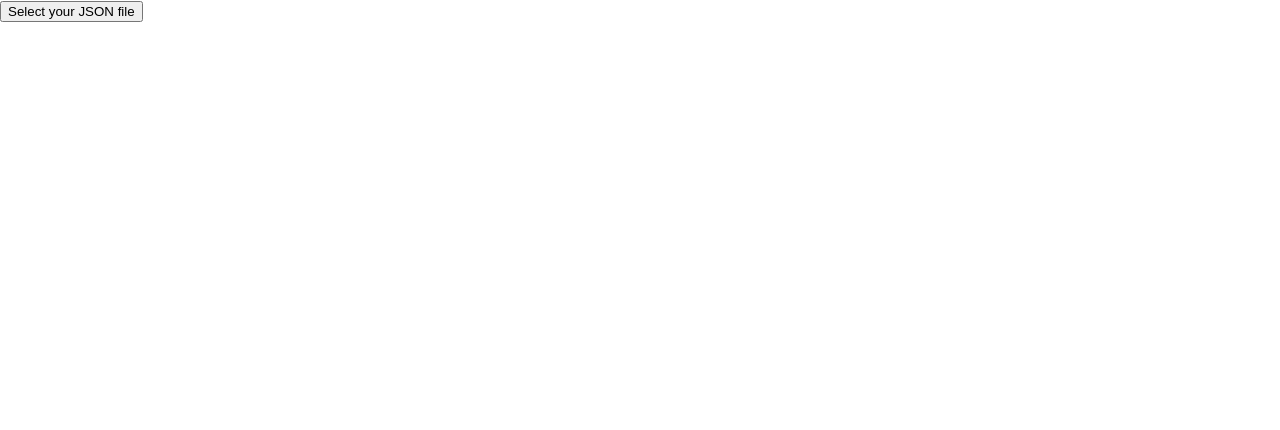
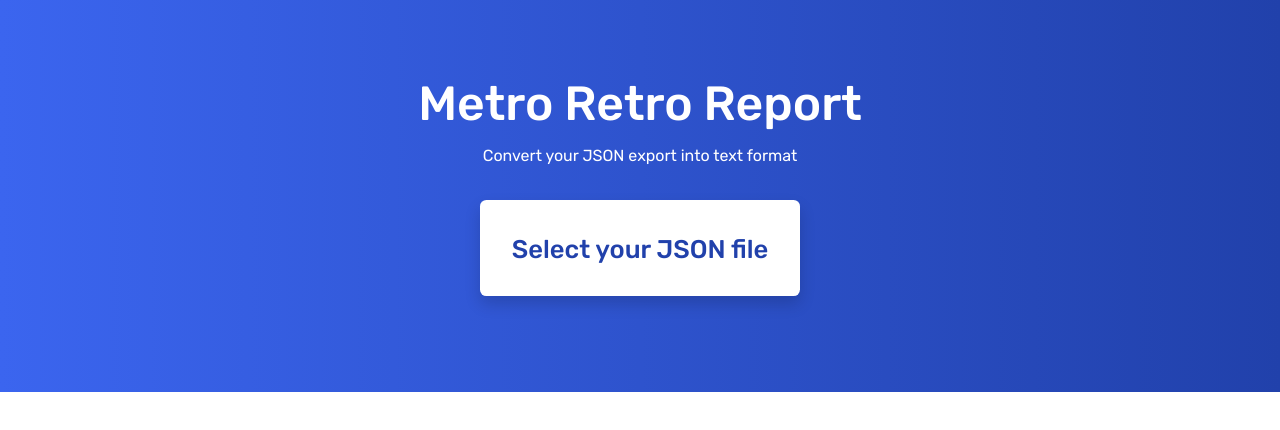
Before and after one commit to PaulCailly/metro-retro-report, a Next.js app: page / in a window 1280 px wide. Shown: the top 430 px of the page. Built offline with nearby package versions, Linux system fonts and the light colour scheme.

Commit message:
enhance design

```diff
--- a/package.json
+++ b/package.json
@@ -14,7 +14,8 @@
     "next": "12.0.1",
     "next-connect": "^0.11.0",
     "react": "17.0.2",
-    "react-dom": "17.0.2"
+    "react-dom": "17.0.2",
+    "react-toastify": "^8.0.3"
   },
   "devDependencies": {
     "@types/multer": "^1.4.7",
--- a/pages/_app.tsx
+++ b/pages/_app.tsx
@@ -1,5 +1,7 @@
 import "../styles/globals.css";
+import "react-toastify/dist/ReactToastify.css";
 import type { AppProps } from "next/app";
+import { ToastContainer } from "react-toastify";
 
 function MyApp({ Component, pageProps }: AppProps) {
   return <Component {...pageProps} />;
--- /dev/null
+++ b/pages/_document.tsx
@@ -0,0 +1,33 @@
+import Document, { Html, Head, Main, NextScript } from "next/document";
+
+class MyDocument extends Document {
+  render() {
+    return (
+      <Html>
+        <Head>
+          <meta
+            name="description"
+            content="Create text reports from MetroRetro"
+          />
+          <link rel="icon" href="/favicon.ico" />
+          <link rel="preconnect" href="https://fonts.googleapis.com" />
+          <link
+            rel="preconnect"
+            href="https://fonts.gstatic.com"
+            crossOrigin="anonymous"
+          />
+          <link
+            href="https://fonts.googleapis.com/css2?family=Rubik:wght@400;500&display=swap"
+            rel="stylesheet"
+          />
+        </Head>
+        <body>
+          <Main />
+          <NextScript />
+        </body>
+      </Html>
+    );
+  }
+}
+
+export default MyDocument;
--- a/pages/index.tsx
+++ b/pages/index.tsx
@@ -2,6 +2,7 @@
 import type { NextPage } from "next";
 import Head from "next/head";
 import React, { useState } from "react";
+import { toast, ToastContainer } from "react-toastify";
 import UploadButton from "../components/UploadButton";
 
 const Home: NextPage = () => {
@@ -13,26 +14,36 @@
     });
 
     setReport(response.data.data);
+    navigator.clipboard.writeText(response.data.data);
+    toast("📋 Copied to clipboard", {
+      position: "top-right",
+      hideProgressBar: true,
+      autoClose: 3000,
+      closeOnClick: true,
+      closeButton: false,
+      className: "toast",
+    });
   };
 
   return (
-    <div>
+    <>
       <Head>
         <title>MetroRetro Reports</title>
-        <meta
-          name="description"
-          content="Create text reports from MetroRetro"
-        />
-        <link rel="icon" href="/favicon.ico" />
       </Head>
 
-      <div>
-        <div>
-          <UploadButton onChange={onChange} />
-          <pre>{report}</pre>
+      <ToastContainer />
+      <div className="container">
+        <div className="title">Metro Retro Report</div>
+        <div className="subtitle">
+          Convert your JSON export into text format
         </div>
+
+        <UploadButton onChange={onChange} />
       </div>
-    </div>
+      <div className="report">
+        <pre>{report}</pre>
+      </div>
+    </>
   );
 };
 
--- a/styles/globals.css
+++ b/styles/globals.css
@@ -2,8 +2,7 @@
 body {
   padding: 0;
   margin: 0;
-  font-family: -apple-system, BlinkMacSystemFont, Segoe UI, Roboto, Oxygen,
-    Ubuntu, Cantarell, Fira Sans, Droid Sans, Helvetica Neue, sans-serif;
+  font-family: "Rubik", sans-serif;
 }
 
 a {
@@ -15,6 +14,80 @@
   box-sizing: border-box;
 }
 
-input {
+.container {
+  padding: 4rem 0;
+  display: flex;
+  flex-direction: column;
+  justify-content: center;
+  align-items: center;
+  background: #2141ab;
+  background: linear-gradient(to left, #2141ab 0%, #3b65ef 100%);
+  color: #ffffff;
+}
+
+.container button {
+  text-align: center;
+  display: inline-block;
+  position: relative;
+  box-sizing: content-box;
+  height: 5rem;
+  margin: 2rem;
+  border: 0;
+  padding: 0.5rem 2rem;
+  border-radius: 0.4rem;
+  background: #fff;
+  box-shadow: 0rem 0.5rem 1rem rgb(0 0 0 / 16%);
+  color: #2141ab;
+  font-weight: 500;
+  font-family: "Rubik", sans-serif;
+  font-size: 1.6rem;
+  line-height: 5.2rem;
+  text-decoration: none !important;
+  cursor: pointer;
+}
+
+.container button:hover {
+  box-shadow: 0rem 0.5rem 1rem rgb(0 0 0 / 16%), 0rem 0rem 1rem 0.3rem #0e2f9b;
+}
+
+.container input {
   display: none;
 }
+
+.title {
+  display: block;
+  font-size: 3rem;
+  font-weight: 500;
+  line-height: 5rem;
+  text-decoration: none;
+}
+
+.subtitle {
+  padding: 0 1 rem;
+  line-height: 1.5em;
+  font-weight: 400;
+}
+
+.report {
+  display: flex;
+  flex-direction: column;
+  justify-content: center;
+  align-items: center;
+}
+
+.report pre {
+  font-family: "Rubik", sans-serif;
+}
+
+.toast {
+  font-weight: 500;
+  font-family: "Rubik", sans-serif !important;
+  background: #fff;
+  box-shadow: 0rem 0.5rem 1rem rgb(0 0 0 / 16%) !important;
+  color: #2141ab !important;
+  font-size: 1.2rem;
+  margin: 2rem;
+  border: 0;
+  padding: 0.5rem 2rem;
+  border-radius: 0.4rem;
+}
```
Also changed, not shown: 1 other file (tests, documents, lock files or other folders).
